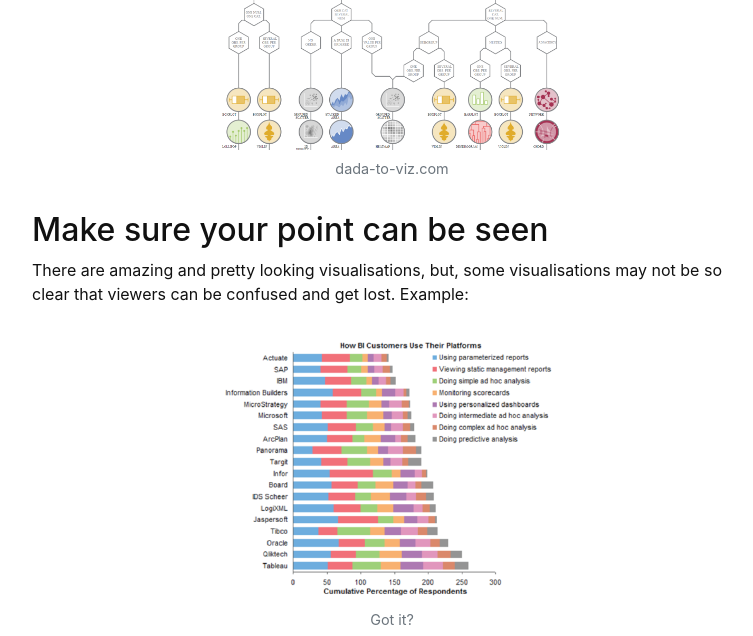
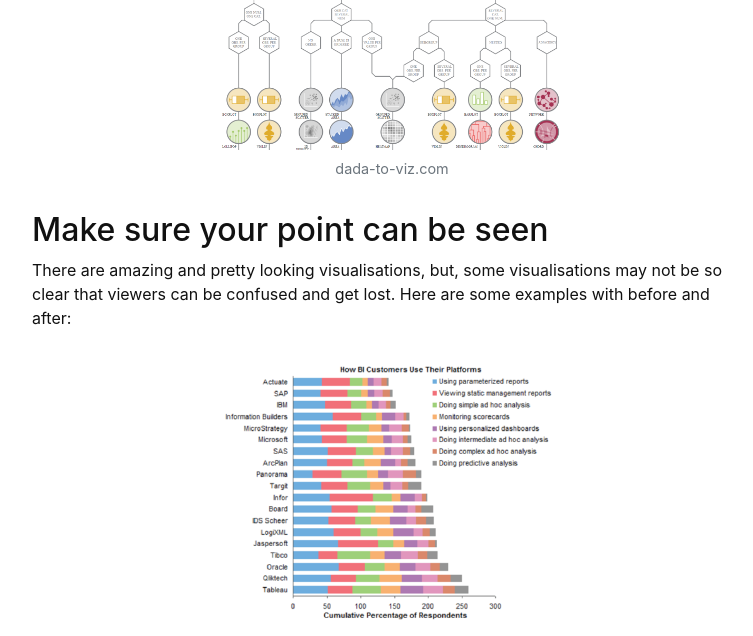
Before and after one commit to masamiy/DataStoryTelling, a Jekyll site: the page built from content/2-Visuals.md, in a window 1280 px wide and 1400 px high, scrolled down 3931 px. Shown: the top 636 px of the window, without its empty margins (248-1001 px from the left). Built offline with Jekyll 4.4.1, drawn with Linux system fonts in a browser that asks for light colours; some of the changed text lies outside the part shown.

Commit message:
Update 2-Visuals.md

```diff
--- a/content/2-Visuals.md
+++ b/content/2-Visuals.md
@@ -39,15 +39,15 @@ If you are thinking of developing some visuals with R / Python, they will give y
 
 ## Make sure your point can be seen
 There are amazing and pretty looking visualisations, but, some visualisations may not be so clear that viewers can be confused and get lost.
-Example:
+Here are some examples with before and after:
  {% include figure.html img="Unclear_example.png" alt="" caption="Got it?" width="50%" %}
  {% include figure.html img="Unclear_example2.png" alt="" caption="Got it?" width="50%" %}
 
 ## Simple techniques to make your point clear
-There are a couple of simple techniques to make your point clearer. Introducing a few here:
-### Headlines
-### Callouts
-### Highlight areas
+There are a couple of simple techniques to make your point clearer. Here is a few:
+#### Headlines
+#### Callouts
+#### Highlight areas
 
 
 Are you inspired by looking at examples of beautiful visuals?
```
